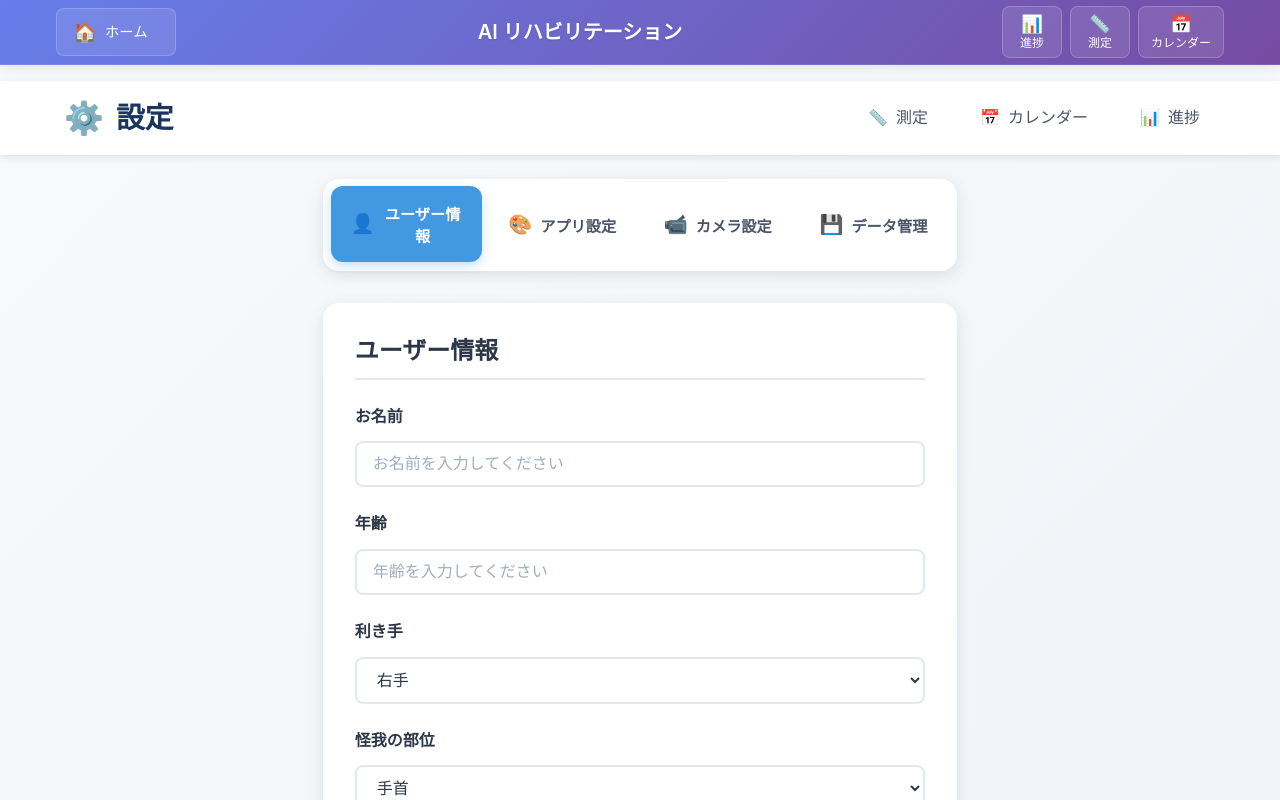
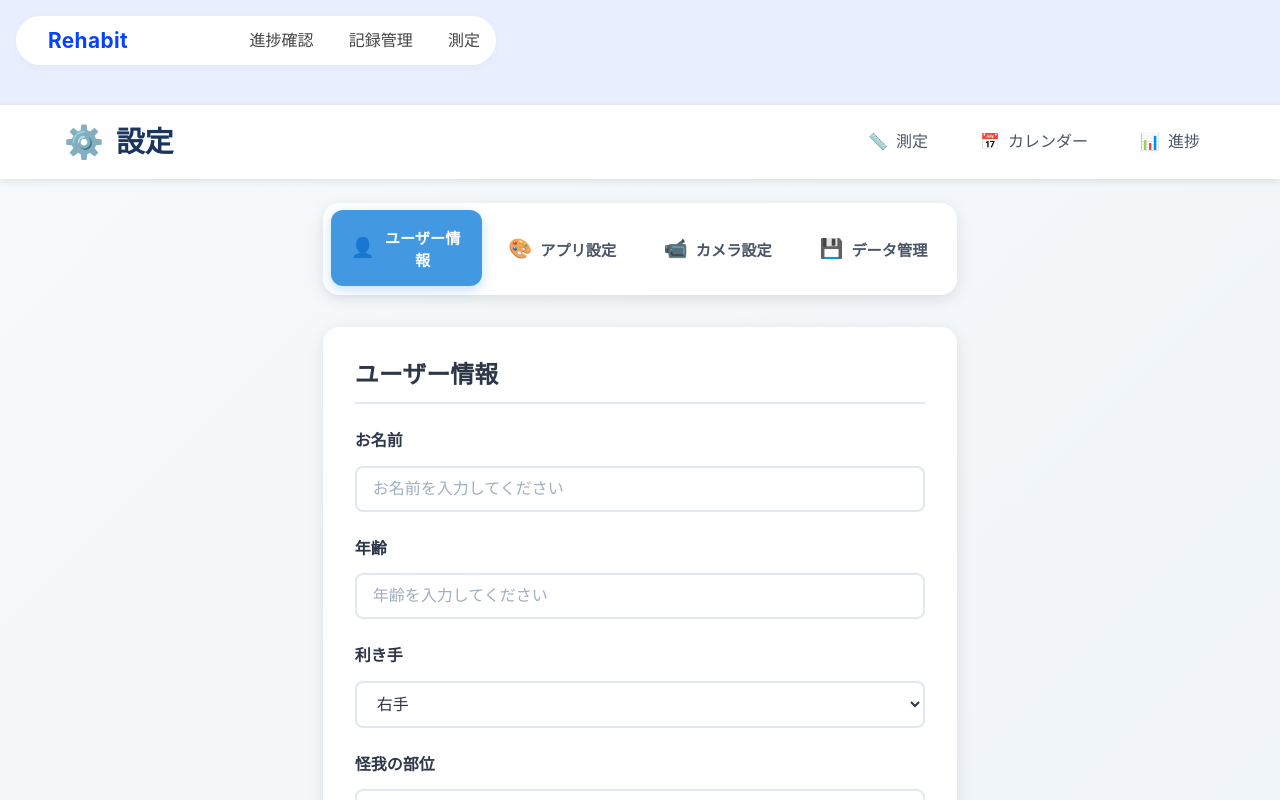
Before and after one commit to kinako1415/hacku-2025, a Next.js app: page /setup in a window 1280 px wide. Shown: the top 800 px of the page. Built offline with nearby package versions, Linux system fonts and the light colour scheme.

Commit message:
ヘッダーのスタイルを更新し、ナビゲーションメニューを簡素化

```diff
--- a/src/app/globals.scss
+++ b/src/app/globals.scss
@@ -84,7 +84,7 @@ body {
     Cantarell, 'Fira Sans', 'Droid Sans', 'Helvetica Neue', sans-serif;
   line-height: 1.6;
   color: var(--text-primary);
-  background-color: var(--background-secondary);
+  background-color: #e9effe;
   -webkit-font-smoothing: antialiased;
   -moz-osx-font-smoothing: grayscale;
 }
--- a/src/components/common/Header.module.scss
+++ b/src/components/common/Header.module.scss
@@ -3,9 +3,8 @@
   position: sticky;
   top: 0;
   z-index: 100;
-  background: linear-gradient(135deg, #667eea 0%, #764ba2 100%);
-  box-shadow: 0 2px 12px rgba(0, 0, 0, 0.1);
-  border-bottom: 1px solid rgba(255, 255, 255, 0.1);
+
+  width: 40%;
 }
 
 .container {
@@ -14,130 +13,73 @@
   justify-content: space-between;
   max-width: 1200px;
   margin: 0 auto;
-  padding: 0 1rem;
   height: 64px;
 }
 
-/* Home Section */
-.homeSection {
-  flex: 0 0 auto;
-  min-width: 120px;
+.simpleHeaderContainer {
+  display: flex;
+  align-items: center;
+  justify-content: space-between;
+  background: #fff;
+  border-radius: 32px;
+  box-shadow: 0 2px 8px rgba(0, 0, 0, 0.04);
+  padding: 8px 8px 8px 24px;
+  margin: 1rem 1rem 1.5rem 1rem;
+  min-height: 40px;
 }
 
-.homeButton {
+.simpleTitle {
+  font-size: 1.3rem;
+  font-weight: 700;
+  color: #0542fc;
+  margin-left: 0.5rem;
+  letter-spacing: 0.02em;
+}
+
+.simpleNav {
   display: flex;
   align-items: center;
-  gap: 0.5rem;
-  padding: 0.5rem 1rem;
-  background: rgba(255, 255, 255, 0.1);
-  border: 1px solid rgba(255, 255, 255, 0.2);
-  border-radius: 8px;
-  color: white;
-  text-decoration: none;
-  font-weight: 500;
-  transition: all 0.2s ease;
-
-  &:hover {
-    background: rgba(255, 255, 255, 0.2);
-    transform: translateY(-1px);
+  gap: 1.2rem;
 }
 
-  &:active {
-    transform: translateY(0);
+.simpleNavLink {
+  color: #444;
+  font-size: 1rem;
+  font-weight: 500;
+  text-decoration: none;
+  background: none;
+  border: none;
+  padding: 0.2rem 0.5rem;
+  border-radius: 6px;
+  transition: background 0.15s;
 }
+.simpleNavLink:hover {
+  background: #f0f4ff;
 }
 
-.homeIcon {
-  font-size: 1.2rem;
+.simpleActionButton {
+  color: #3570ec;
+  background: #f7faff;
+  border: 1.5px solid #3570ec;
+  border-radius: 999px;
+  font-weight: 600;
+  font-size: 1rem;
+  padding: 0.2rem 1.2rem;
+  margin-left: 0.5rem;
+  text-decoration: none;
+  transition:
+    background 0.15s,
+    border 0.15s;
+  min-width: 90px;
+  min-height: 36px;
+  display: flex;
+  align-items: center;
+  justify-content: center;
+  text-align: center;
 }
-
-.homeText {
-  font-size: 0.9rem;
-  white-space: nowrap;
-}
-
-/* Title Section */
-.titleSection {
-  flex: 1;
-  text-align: center;
-  padding: 0 1rem;
-}
-
-.title {
-  color: white;
-  font-size: 1.25rem;
-  font-weight: 600;
-  margin: 0;
-  text-shadow: 0 1px 2px rgba(0, 0, 0, 0.1);
-}
-
-/* Navigation Section */
-.navigation {
-  flex: 0 0 auto;
-  min-width: 240px;
-}
-
-.navList {
-  display: flex;
-  gap: 0.5rem;
-  list-style: none;
-  margin: 0;
-  padding: 0;
-  justify-content: flex-end;
-}
-
-.navItem {
-  flex: 0 0 auto;
-}
-
-.navLink {
-  display: flex;
-  flex-direction: column;
-  align-items: center;
-  gap: 0.25rem;
-  padding: 0.5rem 0.75rem;
-  background: rgba(255, 255, 255, 0.1);
-  border: 1px solid rgba(255, 255, 255, 0.2);
-  border-radius: 8px;
-  color: white;
-  text-decoration: none;
-  font-size: 0.8rem;
-  font-weight: 500;
-  transition: all 0.2s ease;
-  min-width: 60px;
-
-  &:hover {
-    background: rgba(255, 255, 255, 0.2);
-    transform: translateY(-1px);
-  }
-
-  &:active {
-    transform: translateY(0);
-  }
-
-  &.active {
-    background: rgba(255, 255, 255, 0.25);
-    border-color: rgba(255, 255, 255, 0.4);
-    box-shadow: 0 0 0 2px rgba(255, 255, 255, 0.2);
-  }
-}
-
-.navIcon {
-  font-size: 1.1rem;
-  line-height: 1;
-}
-
-.navText {
-  font-size: 0.75rem;
-  line-height: 1;
-  white-space: nowrap;
-}
-
-/* Responsive Design */
-@media (max-width: 768px) {
-  .container {
-    padding: 0 0.75rem;
-    height: 56px;
+.simpleActionButton:hover {
+  background: #e3edff;
+  border-color: #285bb5;
 }
 
 .title {
@@ -159,7 +101,6 @@
 
 .navText {
   font-size: 0.7rem;
-  }
 }
 
 @media (max-width: 480px) {
--- a/src/components/common/Header.tsx
+++ b/src/components/common/Header.tsx
@@ -3,55 +3,45 @@
 import Link from 'next/link';
 import { usePathname } from 'next/navigation';
 import styles from './Header.module.scss';
-
-interface NavigationItem {
-  href: string;
-  label: string;
-  icon: string;
-}
-
-const navigationItems: NavigationItem[] = [
-  { href: '/progress', label: '進捗', icon: '📊' },
-  { href: '/measurement', label: '測定', icon: '📏' },
-  { href: '/calendar', label: 'カレンダー', icon: '📅' },
-];
-
 export default function Header() {
   const pathname = usePathname();
-
   return (
     <header className={styles.header}>
-      <div className={styles.container}>
-        {/* 左側: ホームボタン */}
-        <div className={styles.homeSection}>
-          <Link href="/" className={styles.homeButton}>
-            <span className={styles.homeIcon}>🏠</span>
-            <span className={styles.homeText}>ホーム</span>
+      <div className={styles.simpleHeaderContainer}>
+        {/* 左: タイトル */}
+        <div className={styles.simpleTitle}>Rehabit</div>
+        {/* 右: メニュー */}
+        <nav className={styles.simpleNav}>
+          <Link
+            href="/progress"
+            className={
+              pathname === '/progress'
+                ? styles.simpleActionButton
+                : styles.simpleNavLink
+            }
+          >
+            進捗確認
           </Link>
-        </div>
-
-        {/* 中央: アプリタイトル */}
-        <div className={styles.titleSection}>
-          <h1 className={styles.title}>AI リハビリテーション</h1>
-        </div>
-
-        {/* 右側: ナビゲーションメニュー */}
-        <nav className={styles.navigation}>
-          <ul className={styles.navList}>
-            {navigationItems.map((item) => (
-              <li key={item.href} className={styles.navItem}>
-                <Link
-                  href={item.href}
-                  className={`${styles.navLink} ${
-                    pathname === item.href ? styles.active : ''
-                  }`}
-                >
-                  <span className={styles.navIcon}>{item.icon}</span>
-                  <span className={styles.navText}>{item.label}</span>
-                </Link>
-              </li>
-            ))}
-          </ul>
+          <Link
+            href="/calendar"
+            className={
+              pathname === '/calendar'
+                ? styles.simpleActionButton
+                : styles.simpleNavLink
+            }
+          >
+            記録管理
+          </Link>
+          <Link
+            href="/measurement"
+            className={
+              pathname === '/measurement'
+                ? styles.simpleActionButton
+                : styles.simpleNavLink
+            }
+          >
+            測定
+          </Link>
         </nav>
       </div>
     </header>
```
Lines whose indentation alone changed are shown as unchanged.
